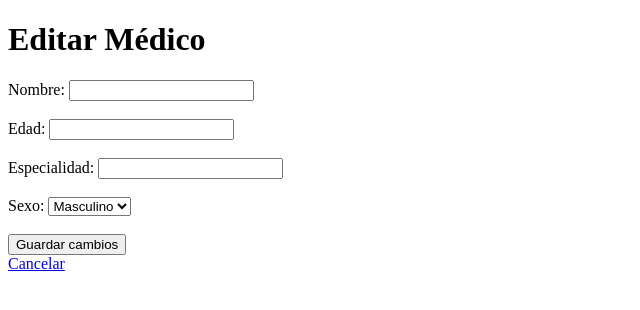
After one commit to Wesley-Martinez14/Django-basico, a Django app: page /editar_medico/1/ in a window 1280 px wide. The commit adds this page. Shown: the top 310 px of the page, without its empty margins (0-640 px from the left). Run offline with Django 5.2, Linux system fonts and the light colour scheme; data that the repository does not hold is empty.

Commit message:
Opcion editar medico

```diff
--- /dev/null
+++ b/Proyecto1/ConsultasCrud/templates/editar_medico.html
@@ -0,0 +1,31 @@
+<!DOCTYPE html>
+<html lang="en">
+<head>
+    <meta charset="UTF-8">
+    <meta name="viewport" content="width=device-width, initial-scale=1.0">
+    <title>Editar Médico</title>
+</head>
+<body>
+    <h1>Editar Médico</h1>
+    <form method="POST">
+        {% csrf_token %}
+        <label for="nombre_medico">Nombre:</label>
+        <input type="text" id="nombre_medico" name="nombre_medico" value="{{ medico.nombre_medico }}" required><br><br>
+
+        <label for="edad_medico">Edad:</label>
+        <input type="number" id="edad_medico" name="edad_medico" value="{{ medico.edad_medico }}" required><br><br>
+
+        <label for="especialidad">Especialidad:</label>
+        <input type="text" id="especialidad" name="especialidad" value="{{ medico.especialidad }}" required><br><br>
+
+        <label for="sexo_medico">Sexo:</label>
+        <select id="sexo_medico" name="sexo_medico" required>
+            <option value="M" {% if medico.sexo_medico == 'Masculino' %}selected{% endif %}>Masculino</option>
+            <option value="F" {% if medico.sexo_medico == 'Femenino' %}selected{% endif %}>Femenino</option>
+        </select><br><br>
+
+        <button type="submit">Guardar cambios</button>
+    </form>
+    <a href="{% url 'mostrar_medicos' %}">Cancelar</a>
+</body>
+</html>
--- a/Proyecto1/ConsultasCrud/templates/mostrar_medicos.html
+++ b/Proyecto1/ConsultasCrud/templates/mostrar_medicos.html
@@ -12,6 +12,7 @@
             {% csrf_token %}
             <button type="submit">Eliminar</button>
         </form>
+        <a href="{% url 'editar_medico' medico.id %}">Editar</a>
     {% endfor %}
     </ul>
 </body>
--- a/Proyecto1/ConsultasCrud/urls.py
+++ b/Proyecto1/ConsultasCrud/urls.py
@@ -1,7 +1,7 @@
 from django.urls import path, include
 # from .views import IndexView
 from rest_framework.routers import DefaultRouter
-from .views import MedicoViewSet, ClienteViewSet, CitaViewSet, crear_medico, borrar_medico
+from .views import MedicoViewSet, ClienteViewSet, CitaViewSet, crear_medico, borrar_medico, editar_medico
 from . import views
 
 router = DefaultRouter()
@@ -12,6 +12,7 @@ router.register(r'cita', CitaViewSet)
 urlpatterns = [
     path('mostrar_medicos/', views.mostrar_medicos, name='mostrar_medicos'),
     path('crear_medico/', crear_medico, name='crear_medico'),
+    path('editar_medico/<int:id>/', editar_medico, name='editar_medico'),
     path('borrar_medico/<int:id>/', borrar_medico, name='borrar_medico'),
     path('mostrar_clientes/', views.mostrar_clientes, name='mostrar_clientes'),
     path('mostrar_citas/', views.mostrar_citas, name='mostrar_citas'),
--- a/Proyecto1/ConsultasCrud/views.py
+++ b/Proyecto1/ConsultasCrud/views.py
@@ -64,12 +64,47 @@ def crear_medico(request):
 
     return render(request, 'crear_medico.html')
 
+
+@csrf_exempt
+def editar_medico(request, id):
+
+    url = f'http://127.0.0.1:8080/medicos/{id}/'
+    if request.method == 'POST':
+        nombre_medico = request.POST.get('nombre_medico')
+        edad_medico = request.POST.get('edad_medico')
+        especialidad = request.POST.get('especialidad')
+        sexo_medico = request.POST.get('sexo_medico')
+
+
+        data = {
+            'nombre_medico': nombre_medico,
+            'edad_medico': edad_medico,
+            'especialidad': especialidad,
+            'sexo_medico': sexo_medico
+        }
+
+        response = requests.put(url, json=data)\
+
+        if response.status_code == 200:
+            return redirect('mostrar_medicos')
+        else:
+            return HttpResponse(f"Error al actualizar el médico: {response.status_code} - {response.text}", status=response.status_code)
+
+
+    response = requests.get(url)
+    if response.status_code == 200:
+        medico = response.json()
+        return render(request, 'editar_medico.html', {'medico': medico})
+    else:
+        return HttpResponse(f"Error al obtener el médico: {response.status_code}", status=response.status_code)
+
+
 @csrf_exempt
 def borrar_medico(request, id):
     url = f'http://127.0.0.1:8080/medicos/{id}'
     if request.method == 'POST':
         response = requests.delete(url)
-        if response.status_code == 204:  # No Content
+        if response.status_code == 204:
             return redirect('mostrar_medicos')
         else:
             return HttpResponse(status=405)
```
